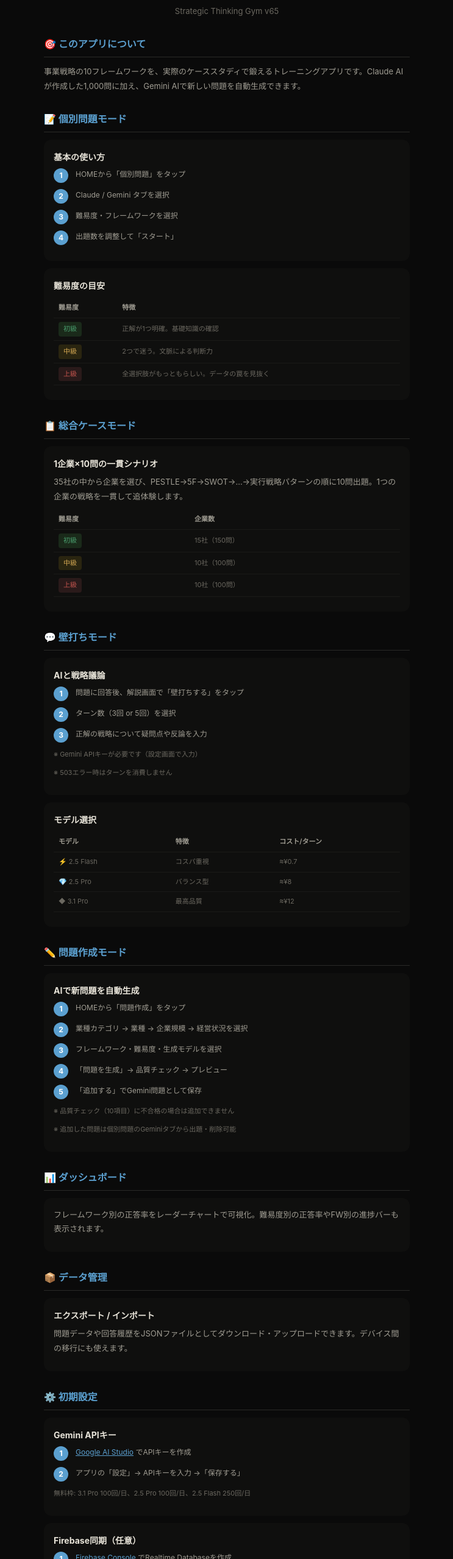
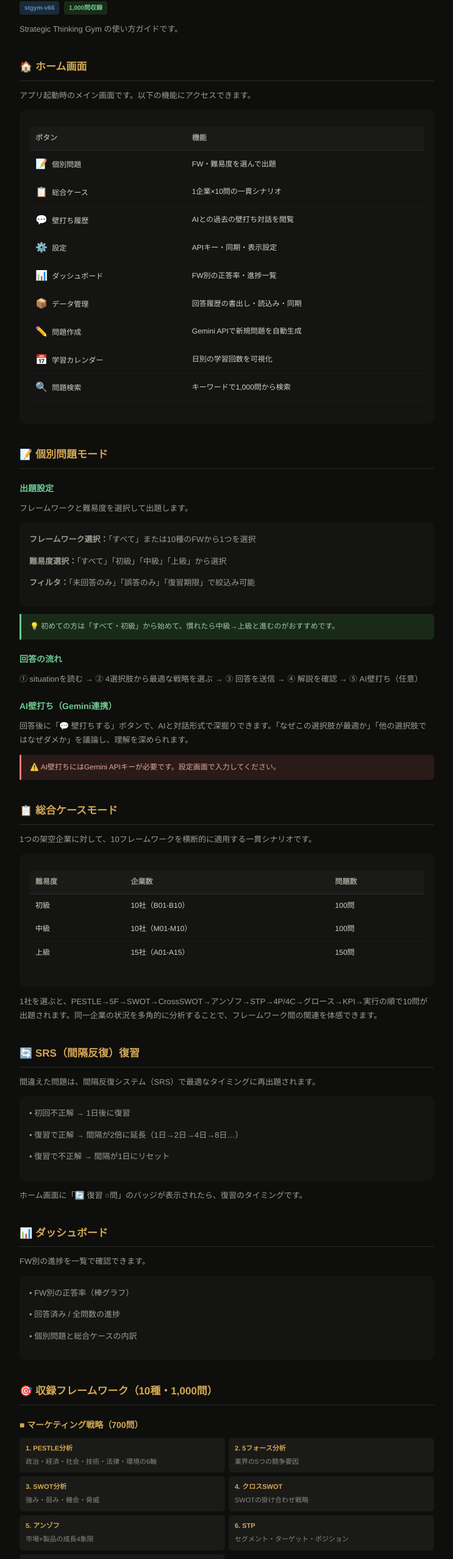
Before and after one commit to myaotti1979-hub/Strategic-Thinking-Gym, a plain HTML site: page manual.html in a window 1280 px wide. Shown: the part 108-2665 px from the top of the page at 61% size, without its empty margins (268-1011 px from the left). Drawn offline with Linux system fonts and the light colour scheme.

Commit message:
Add files via upload

```diff
--- a/manual.html
+++ b/manual.html
@@ -3,214 +3,183 @@
 <head>
 <meta charset="UTF-8">
 <meta name="viewport" content="width=device-width,initial-scale=1">
-<title>使い方ガイド - Strategic Thinking Gym</title>
+<title>Strategic Thinking Gym — 操作マニュアル</title>
 <style>
 *{margin:0;padding:0;box-sizing:border-box}
-body{background:#0a0a0a;color:#e8e4d9;font-family:-apple-system,BlinkMacSystemFont,'Segoe UI',sans-serif;line-height:1.8;padding:20px;max-width:640px;margin:0 auto}
-h1{font-size:22px;text-align:center;margin-bottom:8px;color:#fff}
-h2{font-size:16px;color:#5ba0d0;margin:28px 0 12px;padding-bottom:6px;border-bottom:1px solid #2a2a28}
-h3{font-size:14px;color:#f0c040;margin:16px 0 8px}
-p{font-size:13px;color:#a09d93;margin-bottom:10px}
-.back{display:inline-block;color:#5ba0d0;text-decoration:none;font-size:13px;margin-bottom:20px}
-.card{background:#0f0f0e;border-radius:12px;padding:16px;margin-bottom:12px}
-.card-title{font-size:14px;font-weight:700;color:#e8e4d9;margin-bottom:6px}
-.step{display:flex;gap:12px;margin-bottom:10px}
-.step-num{background:#5ba0d0;color:#fff;width:24px;height:24px;border-radius:50%;display:flex;align-items:center;justify-content:center;font-size:12px;font-weight:700;flex-shrink:0}
-.step-text{font-size:12px;color:#a09d93;line-height:1.6}
-.tag{display:inline-block;padding:2px 8px;border-radius:4px;font-size:11px;margin-right:4px}
-.tag-green{background:#1a2a1a;color:#4a9e6e}
-.tag-yellow{background:#2a2510;color:#d4a853}
-.tag-red{background:#2a1a1a;color:#c4554e}
-.tag-blue{background:#1a1a2a;color:#5ba0d0}
-.sub{font-size:11px;color:#6b6860}
-table{width:100%;border-collapse:collapse;margin:8px 0}
-td,th{padding:6px 8px;font-size:11px;border-bottom:1px solid #1a1a18;text-align:left}
-th{color:#a09d93;font-weight:600}
-td{color:#6b6860}
+body{font-family:'Helvetica Neue',Arial,'Hiragino Kaku Gothic ProN',sans-serif;background:#0e0e0c;color:#d4d0c8;line-height:1.8;padding:20px;max-width:720px;margin:0 auto}
+h1{font-size:22px;font-weight:900;color:#e8e4d9;margin-bottom:6px}
+h2{font-size:17px;font-weight:800;color:#d4a853;margin:36px 0 12px;padding-bottom:6px;border-bottom:1px solid #2a2a28}
+h3{font-size:14px;font-weight:700;color:#6ec992;margin:20px 0 8px}
+p{font-size:13px;color:#a09d93;margin-bottom:12px}
+.tag{display:inline-block;font-size:10px;padding:2px 8px;border-radius:4px;margin-right:4px;font-weight:700}
+.tag-ver{background:#1a2a3a;color:#5b8fb9}
+.tag-new{background:#1a2a18;color:#6ec992}
+table{width:100%;border-collapse:collapse;margin:12px 0 20px;font-size:12px}
+th{background:#1a1a18;color:#a09d93;text-align:left;padding:8px 10px;font-weight:700;border-bottom:1px solid #2a2a28}
+td{padding:8px 10px;border-bottom:1px solid #1a1a18;color:#d4d0c8}
+tr:hover td{background:#1a1a18}
+.tip{background:#1a2a18;border-left:3px solid #6ec992;padding:10px 14px;margin:12px 0;border-radius:0 6px 6px 0;font-size:12px;color:#a0c8a8}
+.warn{background:#2a1a18;border-left:3px solid #e07a73;padding:10px 14px;margin:12px 0;border-radius:0 6px 6px 0;font-size:12px;color:#e0a8a0}
+code{background:#1a1a18;padding:2px 6px;border-radius:3px;font-size:12px;color:#d4a853;font-family:'SF Mono',Consolas,monospace}
+.back{display:inline-block;margin-bottom:16px;color:#5b8fb9;font-size:13px;text-decoration:none}
+.back:hover{text-decoration:underline}
+.emoji{font-size:16px;margin-right:4px}
+.section{background:#141412;border-radius:10px;padding:16px;margin:12px 0}
+.fw-grid{display:grid;grid-template-columns:1fr 1fr;gap:6px;margin:8px 0}
+.fw-item{background:#1a1a18;padding:8px 10px;border-radius:6px;font-size:11px}
+.fw-label{color:#d4a853;font-weight:700}
+.fw-desc{color:#8a8780;margin-top:2px}
 </style>
 </head>
 <body>
+
 <a href="index.html" class="back">← アプリに戻る</a>
-<h1>📖 使い方ガイド</h1>
-<p style="text-align:center;color:#6b6860">Strategic Thinking Gym v65</p>
 
-<h2>🎯 このアプリについて</h2>
-<p>事業戦略の10フレームワークを、実際のケーススタディで鍛えるトレーニングアプリです。Claude AIが作成した1,000問に加え、Gemini AIで新しい問題を自動生成できます。</p>
+<h1>📖 操作マニュアル</h1>
+<p><span class="tag tag-ver">stgym-v66</span> <span class="tag tag-new">1,000問収録</span></p>
+<p>Strategic Thinking Gym の使い方ガイドです。</p>
 
-<h2>📝 個別問題モード</h2>
-<div class="card">
-<div class="card-title">基本の使い方</div>
-<div class="step"><div class="step-num">1</div><div class="step-text">HOMEから「個別問題」をタップ</div></div>
-<div class="step"><div class="step-num">2</div><div class="step-text">Claude / Gemini タブを選択</div></div>
-<div class="step"><div class="step-num">3</div><div class="step-text">難易度・フレームワークを選択</div></div>
-<div class="step"><div class="step-num">4</div><div class="step-text">出題数を調整して「スタート」</div></div>
-</div>
-<div class="card">
-<div class="card-title">難易度の目安</div>
+<h2>🏠 ホーム画面</h2>
+<p>アプリ起動時のメイン画面です。以下の機能にアクセスできます。</p>
+
+<div class="section">
 <table>
-<tr><th>難易度</th><th>特徴</th></tr>
-<tr><td><span class="tag tag-green">初級</span></td><td>正解が1つ明確。基礎知識の確認</td></tr>
-<tr><td><span class="tag tag-yellow">中級</span></td><td>2つで迷う。文脈による判断力</td></tr>
-<tr><td><span class="tag tag-red">上級</span></td><td>全選択肢がもっともらしい。データの罠を見抜く</td></tr>
+<tr><th>ボタン</th><th>機能</th></tr>
+<tr><td><span class="emoji">📝</span> 個別問題</td><td>FW・難易度を選んで出題</td></tr>
+<tr><td><span class="emoji">📋</span> 総合ケース</td><td>1企業×10問の一貫シナリオ</td></tr>
+<tr><td><span class="emoji">💬</span> 壁打ち履歴</td><td>AIとの過去の壁打ち対話を閲覧</td></tr>
+<tr><td><span class="emoji">⚙️</span> 設定</td><td>APIキー・同期・表示設定</td></tr>
+<tr><td><span class="emoji">📊</span> ダッシュボード</td><td>FW別の正答率・進捗一覧</td></tr>
+<tr><td><span class="emoji">📦</span> データ管理</td><td>回答履歴の書出し・読込み・同期</td></tr>
+<tr><td><span class="emoji">✏️</span> 問題作成</td><td>Gemini APIで新規問題を自動生成</td></tr>
+<tr><td><span class="emoji">📅</span> 学習カレンダー</td><td>日別の学習回数を可視化</td></tr>
+<tr><td><span class="emoji">🔍</span> 問題検索</td><td>キーワードで1,000問から検索</td></tr>
 </table>
 </div>
 
+<h2>📝 個別問題モード</h2>
+
+<h3>出題設定</h3>
+<p>フレームワークと難易度を選択して出題します。</p>
+
+<div class="section">
+<p><strong>フレームワーク選択：</strong>「すべて」または10種のFWから1つを選択</p>
+<p><strong>難易度選択：</strong>「すべて」「初級」「中級」「上級」から選択</p>
+<p><strong>フィルタ：</strong>「未回答のみ」「誤答のみ」「復習期限」で絞込み可能</p>
+</div>
+
+<div class="tip">💡 初めての方は「すべて・初級」から始めて、慣れたら中級→上級と進むのがおすすめです。</div>
+
+<h3>回答の流れ</h3>
+<p>① situationを読む → ② 4選択肢から最適な戦略を選ぶ → ③ 回答を送信 → ④ 解説を確認 → ⑤ AI壁打ち（任意）</p>
+
+<h3>AI壁打ち（Gemini連携）</h3>
+<p>回答後に「💬 壁打ちする」ボタンで、AIと対話形式で深掘りできます。「なぜこの選択肢が最適か」「他の選択肢ではなぜダメか」を議論し、理解を深められます。</p>
+
+<div class="warn">⚠️ AI壁打ちにはGemini APIキーが必要です。設定画面で入力してください。</div>
+
 <h2>📋 総合ケースモード</h2>
-<div class="card">
-<div class="card-title">1企業×10問の一貫シナリオ</div>
-<p>35社の中から企業を選び、PESTLE→5F→SWOT→…→実行戦略パターンの順に10問出題。1つの企業の戦略を一貫して追体験します。</p>
+<p>1つの架空企業に対して、10フレームワークを横断的に適用する一貫シナリオです。</p>
+
+<div class="section">
 <table>
-<tr><th>難易度</th><th>企業数</th></tr>
-<tr><td><span class="tag tag-green">初級</span></td><td>15社（150問）</td></tr>
-<tr><td><span class="tag tag-yellow">中級</span></td><td>10社（100問）</td></tr>
-<tr><td><span class="tag tag-red">上級</span></td><td>10社（100問）</td></tr>
+<tr><th>難易度</th><th>企業数</th><th>問題数</th></tr>
+<tr><td>初級</td><td>10社（B01-B10）</td><td>100問</td></tr>
+<tr><td>中級</td><td>10社（M01-M10）</td><td>100問</td></tr>
+<tr><td>上級</td><td>15社（A01-A15）</td><td>150問</td></tr>
 </table>
 </div>
 
-<h2>💬 壁打ちモード</h2>
-<div class="card">
-<div class="card-title">AIと戦略議論</div>
-<div class="step"><div class="step-num">1</div><div class="step-text">問題に回答後、解説画面で「壁打ちする」をタップ</div></div>
-<div class="step"><div class="step-num">2</div><div class="step-text">ターン数（3回 or 5回）を選択</div></div>
-<div class="step"><div class="step-num">3</div><div class="step-text">正解の戦略について疑問点や反論を入力</div></div>
-<p class="sub">※ Gemini APIキーが必要です（設定画面で入力）</p>
-<p class="sub">※ 503エラー時はターンを消費しません</p>
-</div>
-<div class="card">
-<div class="card-title">モデル選択</div>
-<table>
-<tr><th>モデル</th><th>特徴</th><th>コスト/ターン</th></tr>
-<tr><td>⚡ 2.5 Flash</td><td>コスパ重視</td><td>≈¥0.7</td></tr>
-<tr><td>💎 2.5 Pro</td><td>バランス型</td><td>≈¥8</td></tr>
-<tr><td>◆ 3.1 Pro</td><td>最高品質</td><td>≈¥12</td></tr>
-</table>
+<p>1社を選ぶと、PESTLE→5F→SWOT→CrossSWOT→アンゾフ→STP→4P/4C→グロース→KPI→実行の順で10問が出題されます。同一企業の状況を多角的に分析することで、フレームワーク間の関連を体感できます。</p>
+
+<h2>🔄 SRS（間隔反復）復習</h2>
+<p>間違えた問題は、間隔反復システム（SRS）で最適なタイミングに再出題されます。</p>
+
+<div class="section">
+<p>• 初回不正解 → 1日後に復習</p>
+<p>• 復習で正解 → 間隔が2倍に延長（1日→2日→4日→8日…）</p>
+<p>• 復習で不正解 → 間隔が1日にリセット</p>
 </div>
 
-<h2>✏️ 問題作成モード</h2>
-<div class="card">
-<div class="card-title">AIで新問題を自動生成</div>
-<div class="step"><div class="step-num">1</div><div class="step-text">HOMEから「問題作成」をタップ</div></div>
-<div class="step"><div class="step-num">2</div><div class="step-text">業種カテゴリ → 業種 → 企業規模 → 経営状況を選択</div></div>
-<div class="step"><div class="step-num">3</div><div class="step-text">フレームワーク・難易度・生成モデルを選択</div></div>
-<div class="step"><div class="step-num">4</div><div class="step-text">「問題を生成」→ 品質チェック → プレビュー</div></div>
-<div class="step"><div class="step-num">5</div><div class="step-text">「追加する」でGemini問題として保存</div></div>
-<p class="sub">※ 品質チェック（10項目）に不合格の場合は追加できません</p>
-<p class="sub">※ 追加した問題は個別問題のGeminiタブから出題・削除可能</p>
+<p>ホーム画面に「🔄 復習 ○問」のバッジが表示されたら、復習のタイミングです。</p>
+
+<h2>📊 ダッシュボード</h2>
+<p>FW別の進捗を一覧で確認できます。</p>
+
+<div class="section">
+<p>• FW別の正答率（棒グラフ）</p>
+<p>• 回答済み / 全問数の進捗</p>
+<p>• 個別問題と総合ケースの内訳</p>
 </div>
 
-<h2>📊 ダッシュボード</h2>
-<div class="card">
-<p>フレームワーク別の正答率をレーダーチャートで可視化。難易度別の正答率やFW別の進捗バーも表示されます。</p>
+<h2>🎯 収録フレームワーク（10種・1,000問）</h2>
+
+<h3 style="color:#d4a853">■ マーケティング戦略（700問）</h3>
+<div class="fw-grid">
+<div class="fw-item"><div class="fw-label">1. PESTLE分析</div><div class="fw-desc">政治・経済・社会・技術・法律・環境の6軸</div></div>
+<div class="fw-item"><div class="fw-label">2. 5フォース分析</div><div class="fw-desc">業界の5つの競争要因</div></div>
+<div class="fw-item"><div class="fw-label">3. SWOT分析</div><div class="fw-desc">強み・弱み・機会・脅威</div></div>
+<div class="fw-item"><div class="fw-label">4. クロスSWOT</div><div class="fw-desc">SWOTの掛け合わせ戦略</div></div>
+<div class="fw-item"><div class="fw-label">5. アンゾフ</div><div class="fw-desc">市場×製品の成長4象限</div></div>
+<div class="fw-item"><div class="fw-label">6. STP</div><div class="fw-desc">セグメント・ターゲット・ポジション</div></div>
+<div class="fw-item"><div class="fw-label">7. 4P/4C分析</div><div class="fw-desc">製品・価格・流通・プロモーション</div></div>
 </div>
 
-<h2>📦 データ管理</h2>
-<div class="card">
-<div class="card-title">エクスポート / インポート</div>
-<p>問題データや回答履歴をJSONファイルとしてダウンロード・アップロードできます。デバイス間の移行にも使えます。</p>
+<h3 style="color:#6ec992">■ グロース戦略（300問）</h3>
+<div class="fw-grid">
+<div class="fw-item"><div class="fw-label">8. グロースモデル</div><div class="fw-desc">PLG/SLG/MLG/CLGの選択</div></div>
+<div class="fw-item"><div class="fw-label">9. KPI設計</div><div class="fw-desc">先行・遅行・バランス指標</div></div>
+<div class="fw-item"><div class="fw-label">10. 実行戦略</div><div class="fw-desc">アジャイル/WF/標準化/カスタマイズ</div></div>
 </div>
 
-<h2>⚙️ 初期設定</h2>
-<div class="card">
-<div class="card-title">Gemini APIキー</div>
-<div class="step"><div class="step-num">1</div><div class="step-text"><a href="https://aistudio.google.com/apikey" style="color:#5ba0d0">Google AI Studio</a> でAPIキーを作成</div></div>
-<div class="step"><div class="step-num">2</div><div class="step-text">アプリの「設定」→ APIキーを入力 →「保存する」</div></div>
-<p class="sub">無料枠: 3.1 Pro 100回/日、2.5 Pro 100回/日、2.5 Flash 250回/日</p>
-</div>
-<div class="card">
-<div class="card-title">Firebase同期（任意）</div>
-<div class="step"><div class="step-num">1</div><div class="step-text"><a href="https://console.firebase.google.com/" style="color:#5ba0d0">Firebase Console</a> でRealtime Databaseを作成</div></div>
-<div class="step"><div class="step-num">2</div><div class="step-text">アプリの「設定」→ URLと同期IDを入力</div></div>
+<h2>⚙️ 設定</h2>
+
+<h3>Gemini APIキー</h3>
+<p>Google AI StudioでAPIキーを取得し、設定画面に入力してください。AI壁打ちと問題作成に使用されます。</p>
+
+<h3>データ同期（Firebase）</h3>
+<p>Firebase Realtime DatabaseのURLと同期IDを設定すると、複数デバイス間で回答履歴を同期できます。</p>
+
+<h3>ダーク/ライトモード</h3>
+<p>ホーム画面下部の「🌙 ダークモード」ボタンで切替可能です。</p>
+
+<h2>📦 データ管理</h2>
+
+<h3>エクスポート</h3>
+<p>回答履歴をJSON形式でダウンロードできます。バックアップに使用してください。</p>
+
+<h3>インポート</h3>
+<p>エクスポートしたJSONファイルを読み込み、回答履歴を復元できます。</p>
+
+<h3>履歴リセット</h3>
+<p>ホーム画面最下部の「履歴リセット」で全回答履歴を削除できます。</p>
+<div class="warn">⚠️ リセットは取り消せません。事前にエクスポートでバックアップを取ってください。</div>
+
+<h2>✏️ 問題作成（Gemini連携）</h2>
+<p>Gemini APIを使って新しいケーススタディ問題を自動生成できます。生成された問題は「Gemini問題」タブに追加されます。</p>
+
+<h2>📱 PWAインストール</h2>
+<p>ブラウザの「ホーム画面に追加」機能で、ネイティブアプリのように使えます。</p>
+<div class="section">
+<p><strong>iOS：</strong> Safari → 共有ボタン → 「ホーム画面に追加」</p>
+<p><strong>Android：</strong> Chrome → メニュー → 「ホーム画面に追加」</p>
 </div>
 
-<h2>📱 PWAインストール</h2>
-<div class="card">
-<table>
-<tr><th>OS</th><th>手順</th></tr>
-<tr><td>Android</td><td>Chrome → メニュー → 「アプリをインストール」</td></tr>
-<tr><td>iOS</td><td>Safari → 共有ボタン → 「ホーム画面に追加」</td></tr>
-<tr><td>PC</td><td>Chrome/Edge → アドレスバーのインストールアイコン</td></tr>
-</table>
+<h2>❓ トラブルシューティング</h2>
+
+<h3>問題が表示されない</h3>
+<p><code>cases.js</code> が正しく読み込まれているか確認してください。ブラウザの開発者ツール（Console）でエラーを確認できます。</p>
+
+<h3>AI壁打ちが動かない</h3>
+<p>設定画面でGemini APIキーが正しく入力されているか確認してください。無料枠の制限に達している可能性もあります。</p>
+
+<h3>データが消えた</h3>
+<p>回答履歴はブラウザのlocalStorageに保存されています。ブラウザのデータを削除すると消えるため、定期的にエクスポートでバックアップを取ってください。</p>
+
+<div style="margin-top:40px;padding-top:16px;border-top:1px solid #2a2a28;text-align:center">
+<p style="color:#5a5850;font-size:11px">Strategic Thinking Gym v66 — 全1,000問収録</p>
+<a href="index.html" class="back" style="margin-top:8px">← アプリに戻る</a>
 </div>
 
-<h2>🏗 フレームワーク体系</h2>
-<div class="card">
-<h3>■ マーケティングFW（7種）</h3>
-<p>PESTLE分析 → 5フォース分析 → SWOT分析 → クロスSWOT分析 → アンゾフの成長マトリクス → STP分析 → 4P/4C分析</p>
-<h3>■ グロースモデル（3種）</h3>
-<p>グロースモデル選択 → KPI設計 → 実行戦略パターン</p>
-<p class="sub">マーケティングFWで市場と自社を分析し、グロースモデルで成長戦略を設計・実行する流れを学びます。</p>
-</div>
-
-<div style="text-align:center;margin:30px 0;padding-top:20px;border-top:1px solid #2a2a28">
-
-<h2>📅 学習カレンダー</h2>
-<div class="card">
-<p>月別の学習履歴をカレンダー形式で可視化。日ごとの回答数と正答率を色分けで表示します。連続学習日数（ストリーク）も追跡。</p>
-<table>
-<tr><th>色</th><th>意味</th></tr>
-<tr><td><span class="tag tag-green">🟢</span></td><td>正答率70%以上</td></tr>
-<tr><td><span class="tag tag-yellow">🟡</span></td><td>正答率40-69%</td></tr>
-<tr><td><span class="tag tag-red">🔴</span></td><td>正答率39%以下</td></tr>
-</table>
-</div>
-
-<h2>🔖 ブックマーク</h2>
-<div class="card">
-<p>気になる問題を回答後にブックマーク。個別問題の出題時に「🔖 ブックマーク」フィルターで絞り込みできます。</p>
-</div>
-
-<h2>❌ 間違えた問題の再出題</h2>
-<div class="card">
-<p>個別問題の出題時に「❌ 間違えた問題」フィルターを選択すると、過去に不正解だった問題のみ出題されます。</p>
-</div>
-
-<h2>🌙 ダーク／ライトモード</h2>
-<div class="card">
-<p>HOME画面の「☀️ ライトモード」ボタンでテーマを切替。設定はデバイスに保存されます。</p>
-</div>
-
-<h2>🔄 間隔反復（SRS）</h2>
-<div class="card">
-<p>間違えた問題を最適なタイミングで自動復習。正解すると次の復習間隔が延び、不正解なら翌日に再出題されます。</p>
-<p>HOME画面の「🔄 復習 N問」ボタンから復習期限の問題をまとめて出題。個別問題の「🔄 復習期限」フィルターでも絞り込み可能です。</p>
-</div>
-
-<h2>🔍 問題検索</h2>
-<div class="card">
-<p>1000問を業種名・キーワードで横断検索。検索結果から問題にジャンプして解くことができます。</p>
-</div>
-
-<h2>🎯 弱点FW自動検出</h2>
-<div class="card">
-<p>ダッシュボードに最も正答率が低いフレームワークを表示。「鍛える→」ボタンで弱点FWの問題を即出題します。</p>
-</div>
-
-<h2>📈 週別正答率グラフ</h2>
-<div class="card">
-<p>ダッシュボードに過去8週間の正答率推移をグラフで表示。上達の実感が得られます。</p>
-</div>
-
-<h2>🎯 日次目標</h2>
-<div class="card">
-<p>HOME画面に「今日の目標」プログレスバーを表示。設定画面で1日の目標問題数を変更できます（デフォルト: 5問）。</p>
-</div>
-
-<h2>📋 壁打ちテキストコピー</h2>
-<div class="card">
-<p>壁打ち履歴の詳細画面で「📋 コピー」をタップすると、議論ログをテキスト形式でクリップボードにコピーできます。</p>
-</div>
-
-<h2>🔗 FWクロスナビゲーション</h2>
-<div class="card">
-<p>解説画面で同じ企業の他のフレームワーク問題へワンタップでジャンプ。1つの企業を多角的に分析できます。</p>
-</div>
-
-<h2>💬 壁打ち途中保存</h2>
-<div class="card">
-<p>壁打ち中に「やめる」で離脱しても、24時間以内なら同じ問題に戻ったときに会話が復元されます。</p>
-</div>
-<p class="sub">Strategic Thinking Gym v65</p>
-<a href="index.html" class="back">← アプリに戻る</a>
-</div>
 </body>
 </html>
```
Also changed, not shown: 2 other files.
